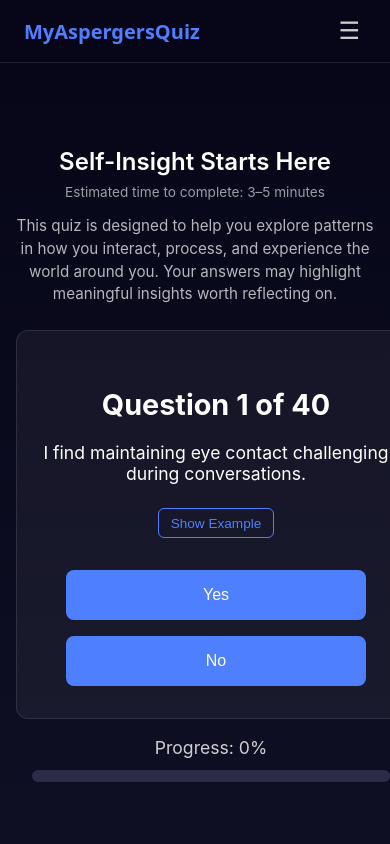
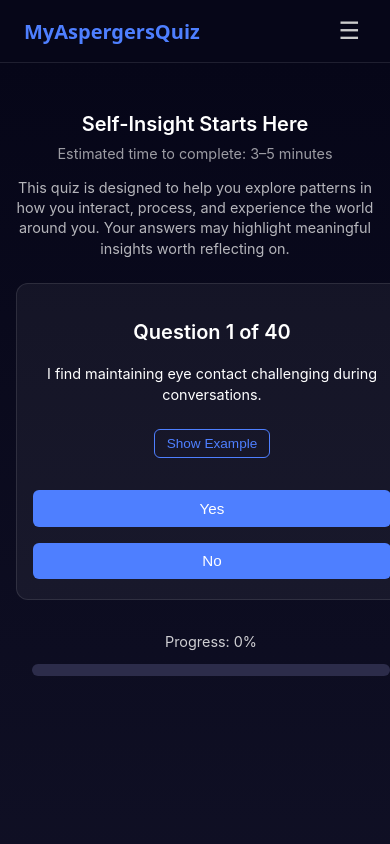
Before and after one commit to Westerntf/myaspergersquiz, a Next.js app: page /quiz in a window 390 px wide. Shown: the top 844 px of the page. Built offline with nearby package versions, Linux system fonts and the light colour scheme.

Commit message:
Fix: Improved mobile layout for quiz page

```diff
--- a/src/pages/quiz.tsx
+++ b/src/pages/quiz.tsx
@@ -105,18 +105,7 @@ export default function QuizPage() {
   />
   <link rel="canonical" href="https://myaspergersquiz.com/quiz" />
 </Head>
-      <main style={{
-        padding: "4rem 1rem",
-        width: "100%",
-        maxWidth: "100%",
-        boxSizing: "border-box",
-        textAlign: "center",
-        background: "linear-gradient(to bottom, #060618, #101025)",
-        color: "#fff",
-        minHeight: "100vh",
-        fontFamily: "'Inter', sans-serif",
-        margin: 0,
-      }}>
+      <main className="quiz-container">
         <section style={{ marginBottom: "1.5rem", textAlign: "center", maxWidth: "600px", marginInline: "auto" }}>
           <h2 style={{ fontSize: "1.5rem", fontWeight: "600", marginBottom: "0.5rem" }}>
             Self-Insight Starts Here
@@ -130,17 +119,9 @@ export default function QuizPage() {
         </section>
         <div
           key={currentIndex}
+          className="question-box"
           style={{
-            background: "rgba(255, 255, 255, 0.05)",
-            padding: "2rem 1.25rem",
-            borderRadius: "12px",
-            border: "1px solid rgba(255, 255, 255, 0.1)",
-            width: "100%",
-            maxWidth: "700px",
-            margin: "0 auto",
             opacity: selected !== null ? 0.5 : 1,
-            transition: "opacity 0.3s ease",
-            textAlign: "center"
           }}
         >
           <h2 aria-live="polite" style={{ fontSize: "1.8rem", marginBottom: "1.25rem" }}>
@@ -189,7 +170,7 @@ export default function QuizPage() {
               )}
             </div>
           )}
-          <div style={{ display: "flex", flexDirection: "column", gap: "1rem", alignItems: "center" }}>
+          <div className="button-group">
             <button
               aria-label="Answer Yes"
               onClick={() => handleAnswer(true)}
@@ -222,7 +203,7 @@ export default function QuizPage() {
           </div>
         </div>
 
-        <div style={{ marginBottom: "2rem", width: "100%", maxWidth: "700px", marginInline: "auto", padding: "0 1rem" }}>
+        <div className="progress-container">
           <p style={{ marginBottom: "0.75rem", fontSize: "1.1rem", opacity: 0.8 }}>
             Progress: {percentComplete}%
           </p>
@@ -233,14 +214,87 @@ export default function QuizPage() {
             borderRadius: "6px",
             overflow: "hidden"
           }}>
-            <div style={{
-              height: "100%",
-              width: `${percentComplete}%`,
-              background: "#4e7fff",
-              transition: "width 0.5s ease, background 0.3s ease"
-            }} />
+            <div className="progress-bar" style={{ width: `${percentComplete}%` }} />
           </div>
         </div>
+        <style jsx>{`
+  .quiz-container {
+    padding: 4rem 1rem;
+    width: 100%;
+    max-width: 100%;
+    box-sizing: border-box;
+    text-align: center;
+    background: linear-gradient(to bottom, #060618, #101025);
+    color: #fff;
+    min-height: 100vh;
+    font-family: 'Inter', sans-serif;
+    margin: 0;
+  }
+
+  .question-box {
+    background: rgba(255, 255, 255, 0.05);
+    padding: 2rem 1.25rem;
+    border-radius: 12px;
+    border: 1px solid rgba(255, 255, 255, 0.1);
+    width: 100%;
+    max-width: 700px;
+    margin: 0 auto;
+    transition: opacity 0.3s ease;
+    text-align: center;
+  }
+
+  .button-group {
+    display: flex;
+    flex-direction: column;
+    gap: 1rem;
+    align-items: center;
+  }
+
+  .progress-container {
+    margin-bottom: 2rem;
+    width: 100%;
+    max-width: 700px;
+    margin-inline: auto;
+    padding: 0 1rem;
+  }
+
+  .progress-bar {
+    height: 12px;
+    background: #4e7fff;
+    transition: width 0.5s ease, background 0.3s ease;
+  }
+
+  @media (max-width: 600px) {
+    .quiz-container {
+      padding: 2rem 1rem;
+    }
+
+    .question-box {
+      padding: 1.25rem 1rem;
+    }
+
+    h2 {
+      font-size: 1.25rem !important;
+      font-weight: 600;
+    }
+
+    .button-group button {
+      font-size: 0.95rem !important;
+      padding: 0.6rem 1rem !important;
+      max-width: 100% !important;
+      border-radius: 6px !important;
+    }
+
+    p {
+      font-size: 0.9rem !important;
+      line-height: 1.4 !important;
+    }
+
+    .progress-container {
+      margin-top: 2rem;
+    }
+  }
+`}</style>
       </main>
     </>
   );
```
